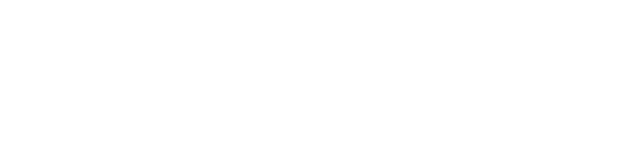
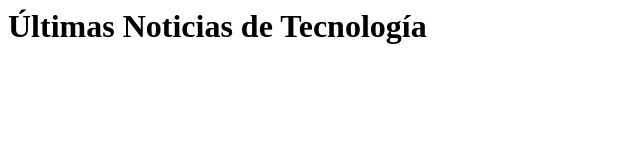
Before and after one commit to Djgr20024/ejercicio-2new, a plain HTML site: page index.html in a window 1280 px wide. Shown: the whole page, without its empty margins (0-640 px from the left). Drawn offline with Linux system fonts and the light colour scheme.

Commit message:
commit 2

```diff
--- a/index.html
+++ b/index.html
@@ -6,3 +6,9 @@
     <link rel="stylesheet" href="styles.css">
 </head>
 <body>
+
+    <header>
+        <h1>Últimas Noticias de Tecnología</h1>
+    </header>
+
+    <main class="news-container">
```
